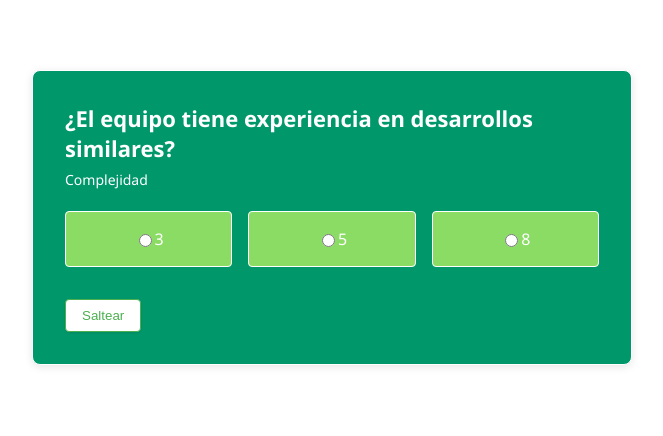
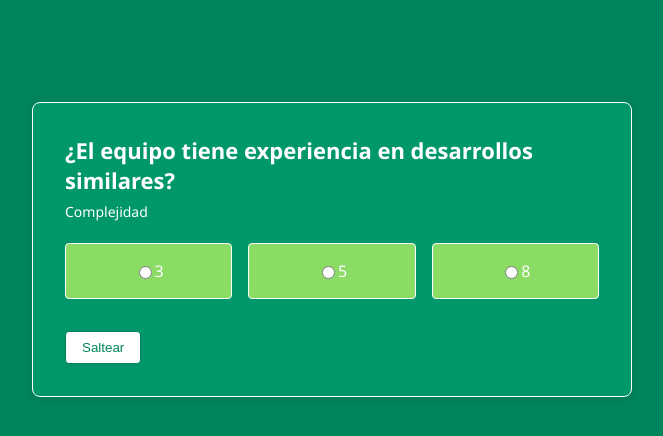
Before and after one commit to bcmfranco/wizzard, a Nuxt app: page /forms in a window 1280 px wide. Shown: the top 436 px of the page, without its empty margins (308-971 px from the left). Built offline with nearby package versions, Linux system fonts and the light colour scheme.

Commit message:
change colors

```diff
--- /dev/null
+++ b/assets/css/main.css
@@ -0,0 +1,5 @@
+body {
+    background-color: #00845c;
+    margin: 0;
+    padding: 0;
+}
--- a/nuxt.config.ts
+++ b/nuxt.config.ts
@@ -1,5 +1,6 @@
 // https://nuxt.com/docs/api/configuration/nuxt-config
 export default defineNuxtConfig({
   compatibilityDate: '2025-07-15',
-  devtools: { enabled: true }
+  devtools: { enabled: true },
+  css: ['~/assets/css/main.css'],
 })
--- a/pages/forms.vue
+++ b/pages/forms.vue
@@ -120,6 +120,10 @@ const calculateTotalSum = () => {
     max-width: 600px;
     margin: 2rem auto;
     position: relative;
+    background: inherit; /* Updated lighter green background */
+    padding: 2rem;
+    border-radius: 12px;
+    min-height: 400px;
 }
 
 .card {
@@ -145,8 +149,8 @@ const calculateTotalSum = () => {
 
 button {
     background-color: white;
-    color: #4CAF50;
-    border: 1px solid #4CAF50;
+    color: #00845c;
+    border: 1px solid #00845c;
     box-shadow: 0 1px 3px rgba(0,0,0,0.1);
     padding: 0.5rem 1rem;
     border-radius: 4px;
@@ -276,7 +280,7 @@ button:hover {
 .progress-bar {
     width: 100%;
     height: 6px;
-    background-color: rgba(255, 255, 255, 0.2);
+    background-color: inherit;
     border-radius: 3px;
     margin-bottom: 2rem;
     overflow: hidden;
@@ -284,7 +288,7 @@ button:hover {
 
 .progress-fill {
     height: 100%;
-    background-color: #8bdc65;
+    background-color: white;
     transition: width 0.3s ease;
 }
 </style>
```
